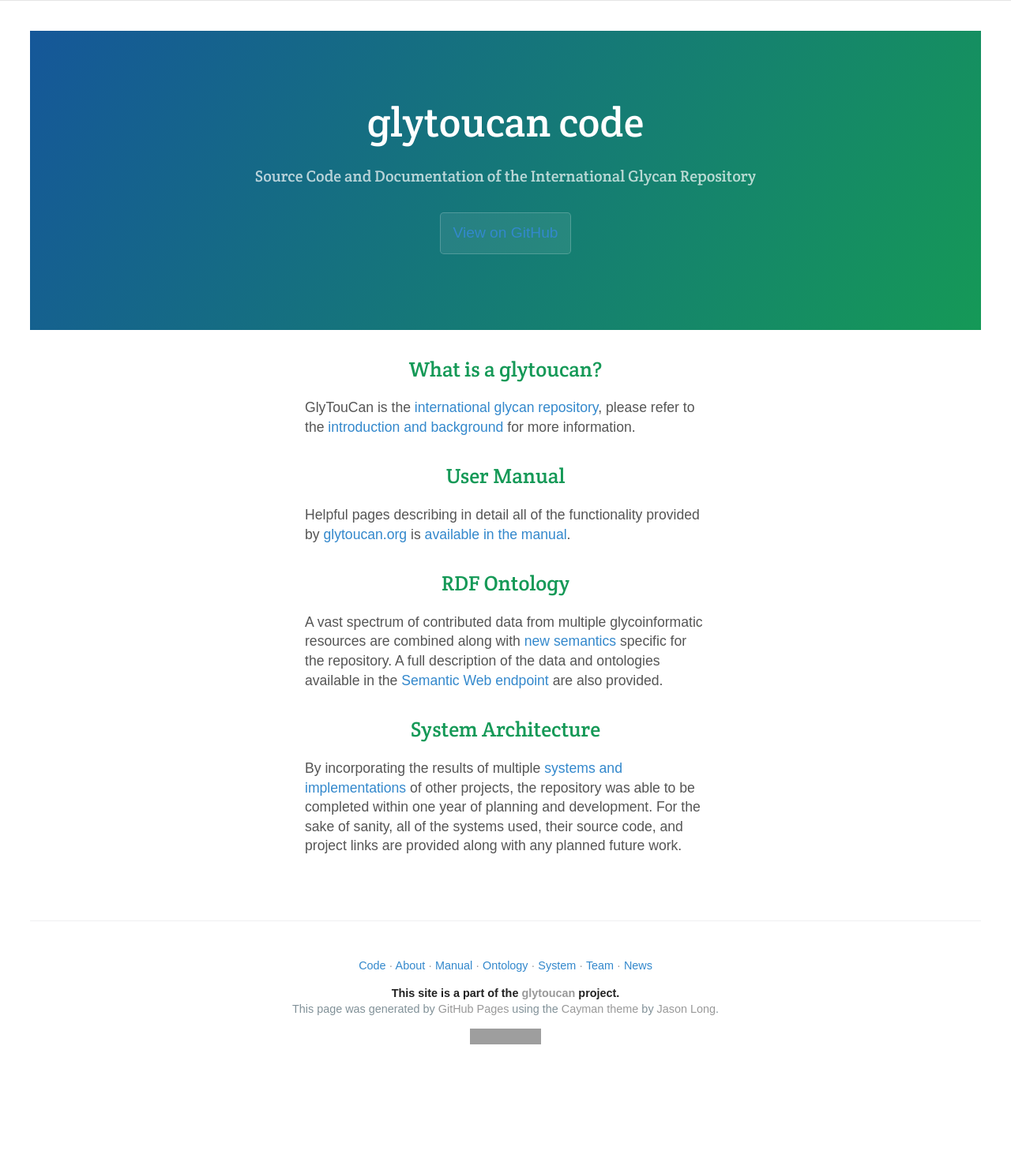
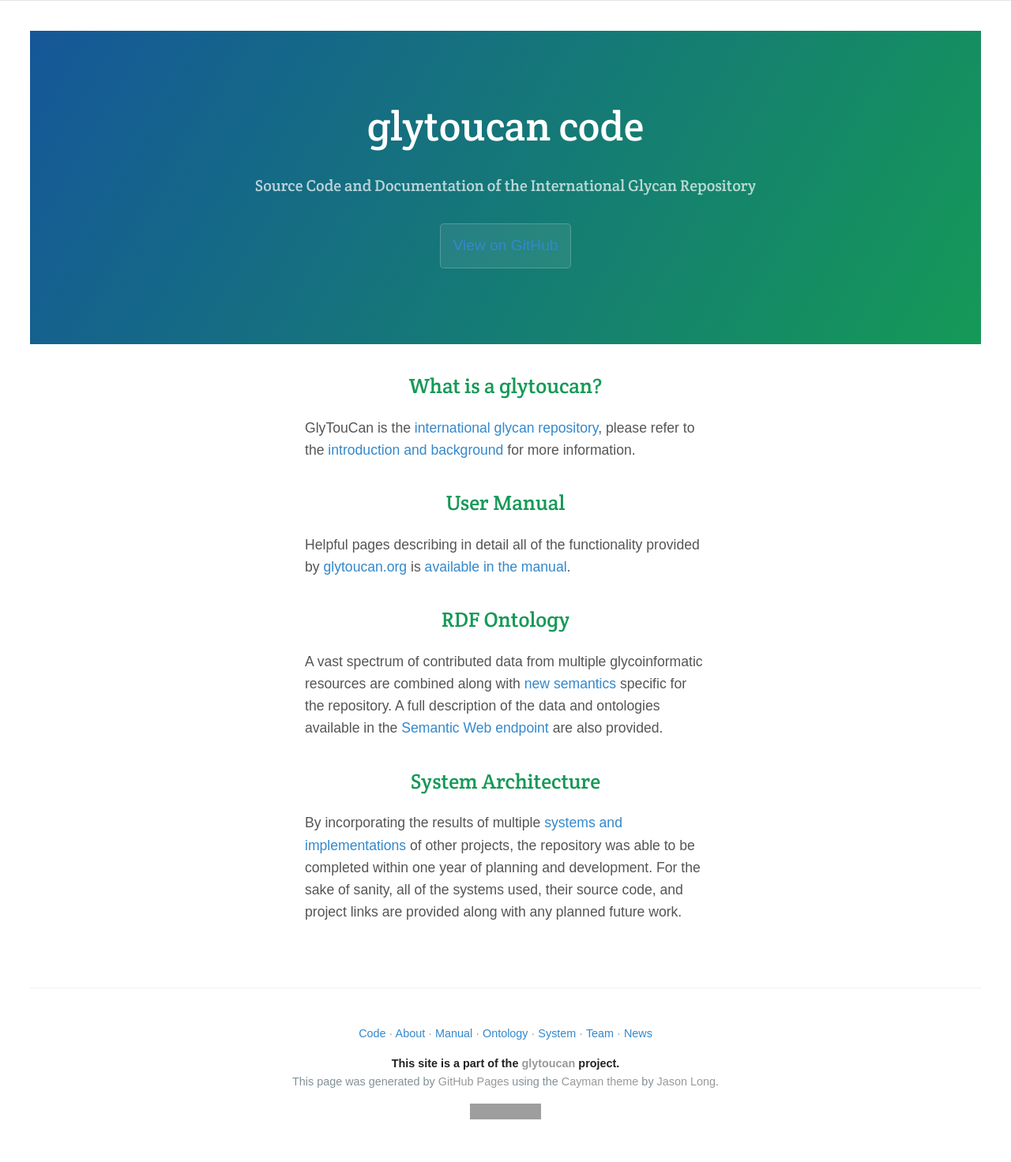
Before and after one commit to glytoucan/glytoucan, a Jekyll site: the page built from index.md, in a window 1280 px wide. Shown: the whole page at 79% size. Built offline with Jekyll 4.4.1, drawn with Linux system fonts in a browser that asks for light colours; nearby versions of some CDN libraries; before the commit the page ends 1376 px from its top, so only the background shows below that; grey boxes are pictures that could not be loaded.

Commit message:
changed line-height
29 line-height 1.4 to 1.6

```diff
--- a/css/style.css
+++ b/css/style.css
@@ -26,7 +26,7 @@
 
   html { font-size: 100%; -webkit-text-size-adjust: 100%; -ms-text-size-adjust: 100%; }
 
-  body { margin: 0; font-size: 1em; line-height: 1.4; }
+  body { margin: 0; font-size: 1em; line-height: 1.6; }
 
   /*
    * Remove text-shadow in selection highlight: h5bp.com/i
```
